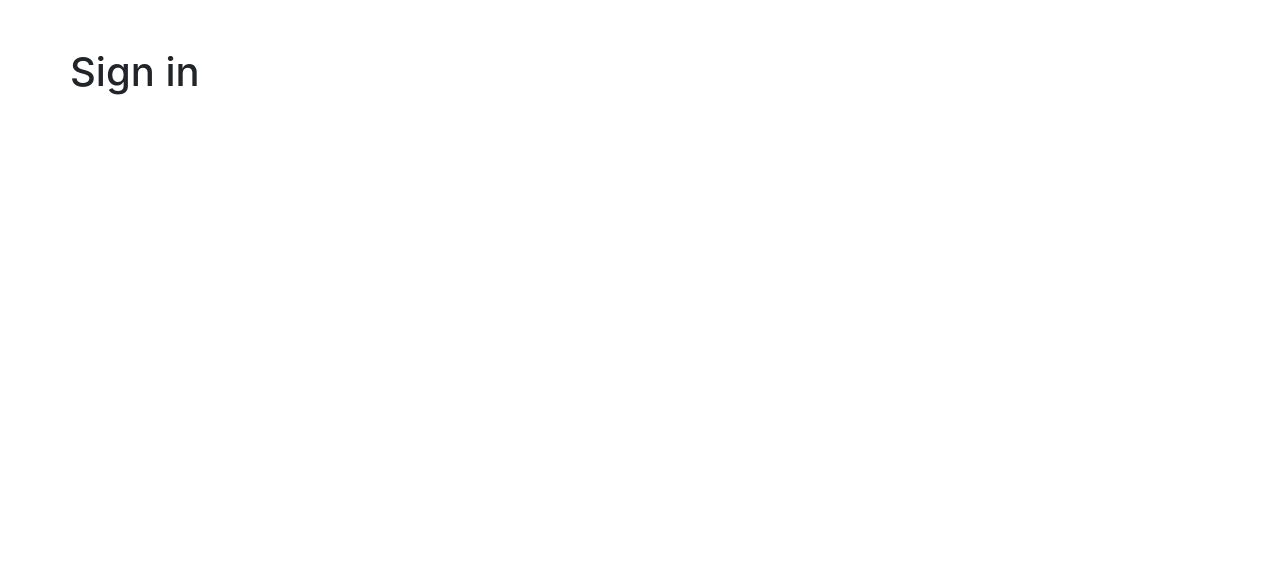
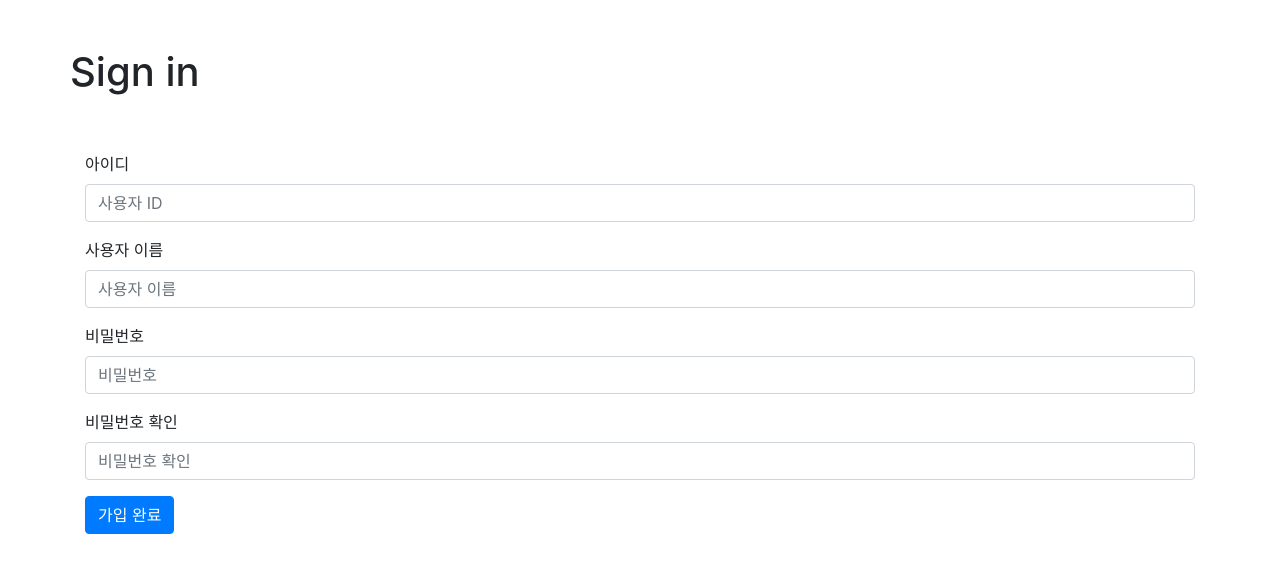
Before and after one commit to chs991209/flaskrepository, a Flask app: page /register in a window 1280 px wide. Before the commit the part shown is almost empty. Shown: the top 573 px of the page. Run offline with Flask 2, Linux system fonts and the light colour scheme.

Commit message:
Register 템플릿 html POST 내역 group 생성

```diff
--- a/templates/register.html
+++ b/templates/register.html
@@ -25,7 +25,23 @@
             <div class="row mt-5">
                 <div class="col-12">
                     <form method="POST" action=".">
-
+                    <div class="form-group">
+                        <label for="userid">아이디</label>
+                        <input type="text" class="form-control" id="userid" placeholder="사용자 ID" name="userid" />
+                      </div>
+                      <div class="form-group">
+                        <label for="username">사용자 이름</label>
+                        <input type="text" class="form-control" id="username" placeholder="사용자 이름" name="username" />
+                      </div>
+                      <div class="form-group">
+                        <label for="password">비밀번호</label>
+                        <input type="password" class="form-control" id="password" placeholder="비밀번호" name="password" />
+                      </div>
+                      <div class="form-group">
+                        <label for="re-password">비밀번호 확인</label>
+                        <input type="password" class="form-control" id="re-password" placeholder="비밀번호 확인" name="re-password" />
+                      </div>
+                      <button type="submit" class="btn btn-primary">가입 완료</button>
                     </form>
                 </div>
             </div>
```
